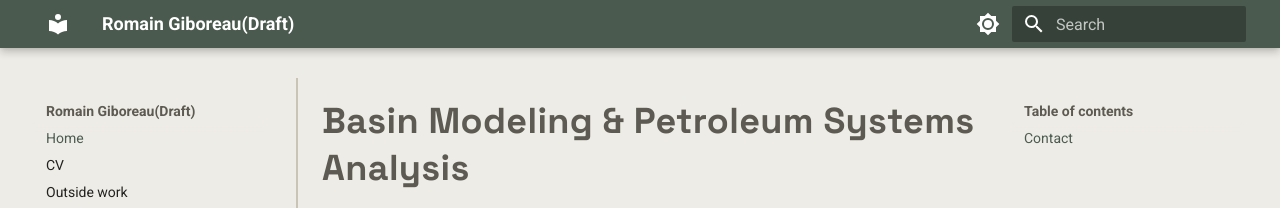
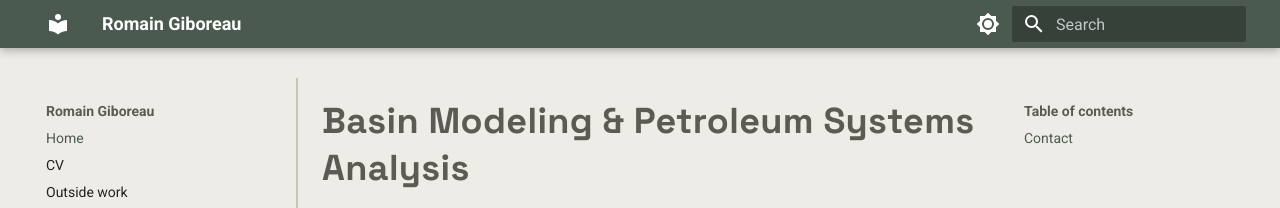
Before and after one commit to RomainGiboreau/My_Website, an MkDocs documentation site: the page built from docs/index.md, in a window 1280 px wide. Shown: the top 208 px of the page. Built offline with MkDocs 1.6.1 and Material for MkDocs 9.7.7, drawn with Linux system fonts in a browser that asks for light colours.

Commit message:
Update mkdocs.yml

```diff
--- a/mkdocs.yml
+++ b/mkdocs.yml
@@ -1,4 +1,4 @@
-site_name: Romain Giboreau(Draft)
+site_name: Romain Giboreau
 site_description: Notes on petroleum systems and basin modeling
 site_url: https://RomainGiboreau.github.io/My_Website/
 
```
